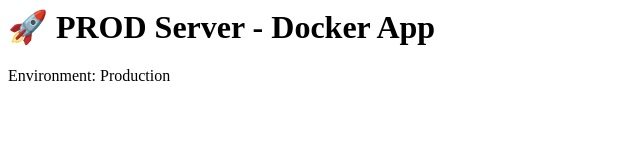
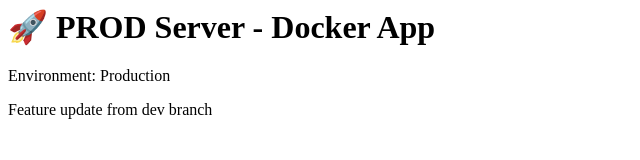
Before and after one commit to prasadpawar252/devops-assignment, a plain HTML site: page index.html in a window 1280 px wide. Shown: the whole page, without its empty margins (0-640 px from the left). Drawn offline with Linux system fonts and the light colour scheme.

Commit message:
update from dev branch

```diff
--- a/index.html
+++ b/index.html
@@ -1,2 +1,3 @@
 <h1>🚀 PROD Server - Docker App</h1>
 <p>Environment: Production</p>
+<p>Feature update from dev branch</p>
```
